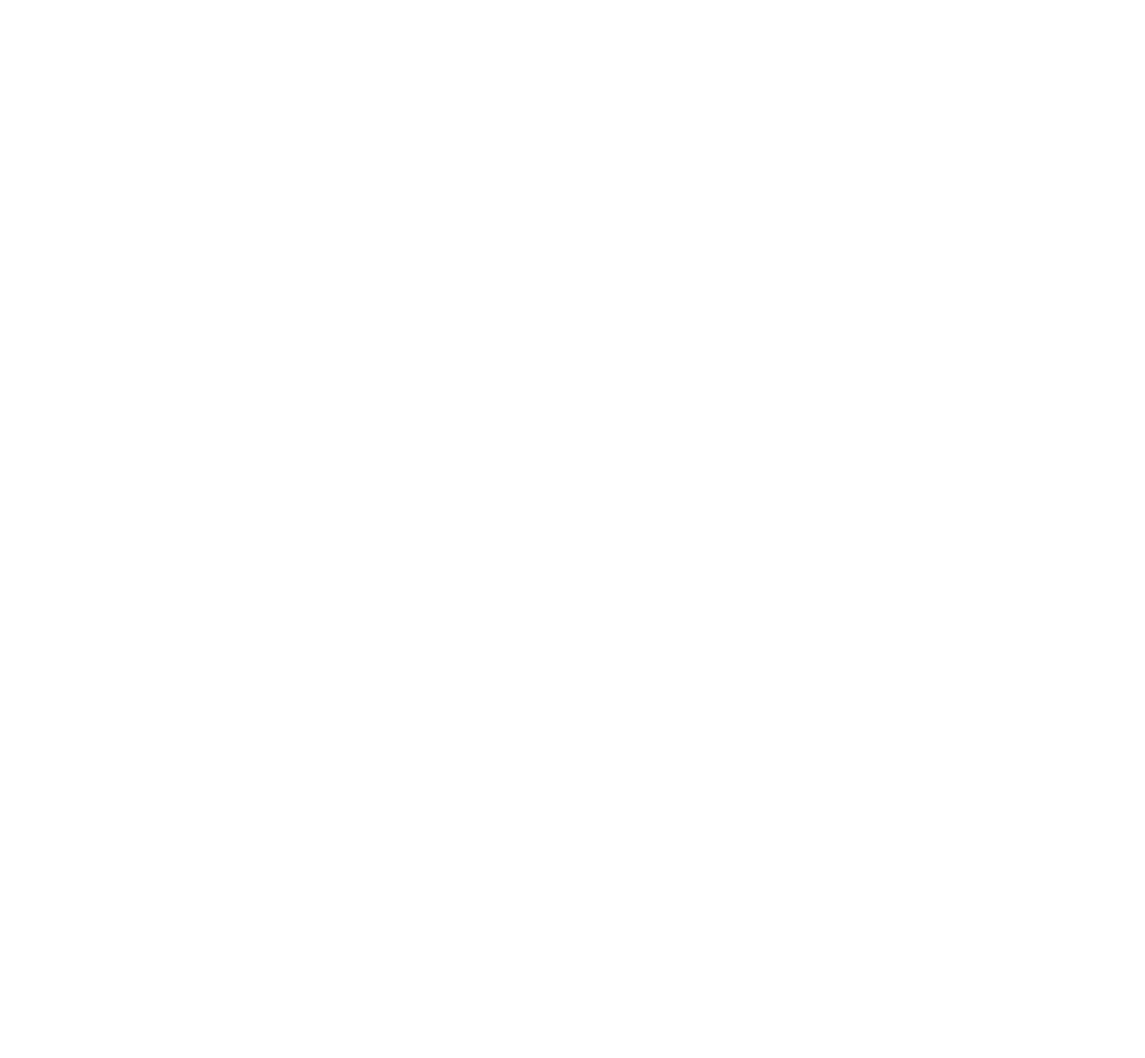
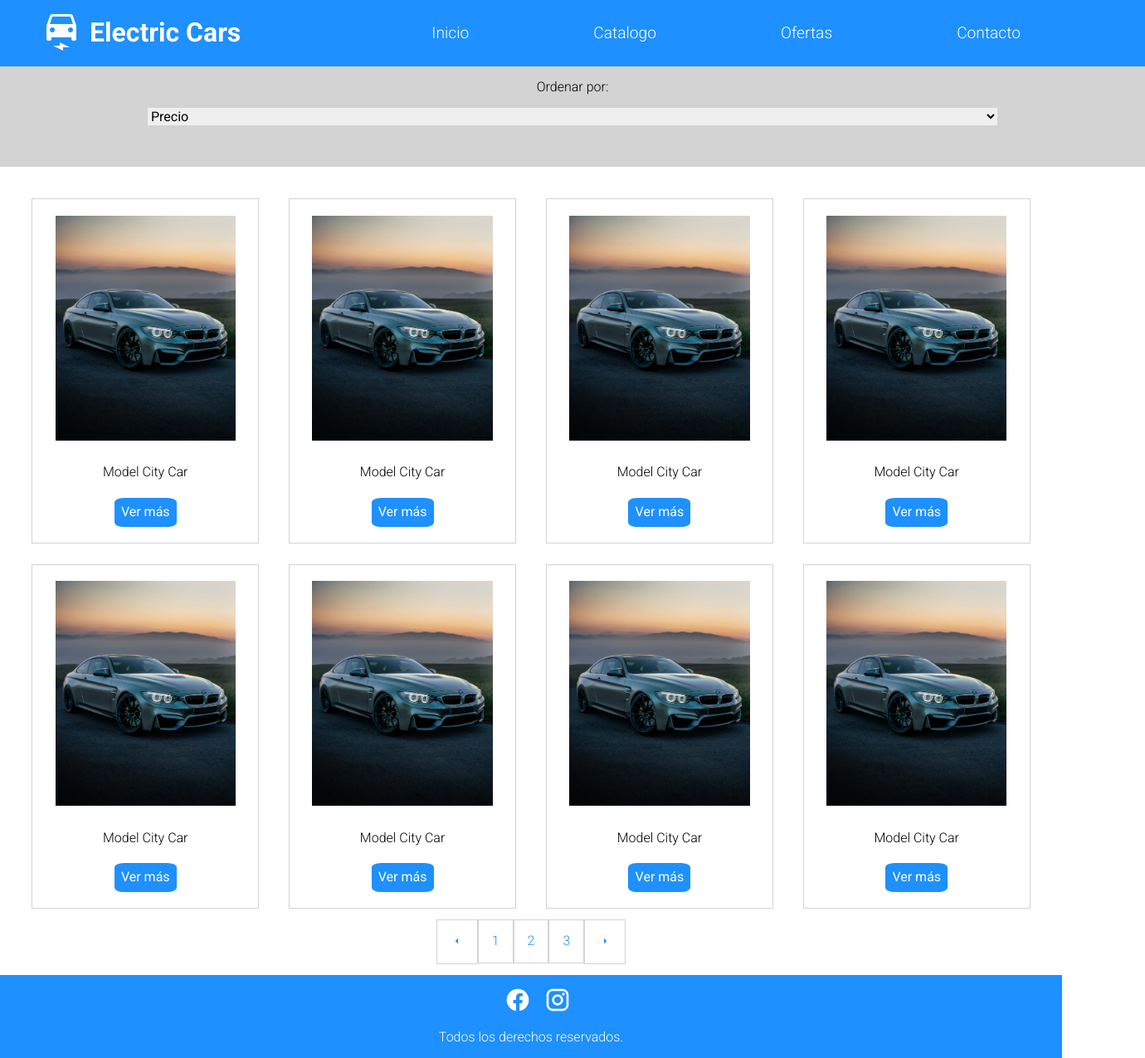
Before and after one commit to Jcidcab84/mediaqueries, a plain HTML site: page index.html in a window 1280 px wide. Shown: the whole page at 83% size, 1380 px wide, since content can reach past the window. Before the commit the page ends 800 px from the top, so only its background shows below. Drawn offline with Linux system fonts and the light colour scheme.

Commit message:
trabajando version movil

```diff
--- a/assets/css/estilos.css
+++ b/assets/css/estilos.css
@@ -0,0 +1,209 @@
+@import url('https://fonts.googleapis.com/css2?family=Roboto:wght@100;300;400;500;700;900&display=swap');
+
+
+body{
+    font-family: 'Roboto', sans-serif;
+    font-weight: 300;
+
+}
+
+
+/* header */
+.header{
+    width: 100%;
+    height:100%;
+    color: white;
+    background-color: dodgerblue;
+    grid-area: header;
+    display: flex;
+    flex-direction: row;
+    justify-content: space-between;
+    align-items: center;
+    padding:0 50px;
+}
+
+.logo{
+    display:flex;
+    flex-direction: row;
+    justify-content: center;
+    align-items: center;
+    gap:10px;
+
+}
+
+.logo span{
+    font-size: 3rem;
+}
+
+.logo h1{
+    font-size: 2rem;
+}
+
+.hamburguesa{
+    display:none;
+}
+
+.nav ul{
+    display: flex;
+    flex-direction: row;
+    gap: 50px;
+
+}
+
+.nav ul li{
+    list-style-type: none;
+    color: white;
+    padding-right: 100px;
+}
+
+.nav ul li a{
+    text-decoration: none;
+    color: white;
+    font-size: 1.2rem;
+
+}
+
+/*formulario*/
+.formulario{
+    display: flex;
+    flex-direction: column;
+    justify-content: center;
+    align-items: center;
+    width: 100%;
+    height: 100%;
+    background-color: lightgray;
+    grid-area: formulario;
+    padding:0 50px 50px;
+}
+.formulario select{
+    width:80%;
+    border: none;
+}
+
+/* Contenido */
+main{
+    grid-area: contenido;
+    width: 100%;
+    height: 100%;
+
+}
+.cajas{
+    display: grid;
+    grid-template-columns: 1fr 1fr 1fr 1fr;
+    gap:3%;
+    margin:3%;
+}
+
+main .item{
+    display:flex;
+    flex-direction: column;
+    align-items: center;
+    justify-content: center;
+    gap:5px;
+    border: 1px lightgray solid;
+    padding: 7% 0;
+}
+
+.item img{
+    width: 80%;
+    padding-bottom: 3%;
+}
+
+.item button{
+    background-color: dodgerblue;
+    color: white;
+    padding: 3%;
+    border: none;
+    border-radius: 15%;
+}
+
+.paginas{
+    display: flex;
+    flex-direction: row;
+    align-items: flex-start;
+    justify-content: center;
+    padding-bottom: 1%;
+}
+
+.pagina{
+    padding: 1rem;
+    font-size: 1rem;
+    border:1px lightgray solid ;
+}
+
+.paginas div a{
+    color: dodgerblue;
+    text-decoration: none;
+}
+
+/* footer */
+footer{
+    background-color: dodgerblue;
+    color: white;
+    display: flex;
+    flex-direction: column;
+    justify-content: center;
+    align-items: center;
+    padding-top:1% ;
+    grid-area: footer;
+    }
+
+.simbolos{
+    display: flex;
+    flex-direction: row;
+    gap: 25%;
+    font-size: 2rem;
+}
+
+
+/* responsive */
+
+@media (max-width: 576px){
+
+    .grid-container{
+        grid-template-areas:
+        "header"
+        "formulario"
+        "contenido"
+        "footer"
+        ;
+    }
+
+   /* header */
+
+    .logo{
+        padding: 5px;
+    }
+
+    .logo span{
+        font-size: 1rem;
+    }
+    .logo  h1{
+        font-size: 1rem;
+    }
+
+
+    .hamburguesa{
+        display: block;
+        padding-right: 20px;
+        font-size: 2rem;
+    }
+    .header nav{
+       display: none;
+
+    }
+
+
+    /* formulario */
+
+
+
+
+
+
+    .cajas{
+        display: grid;
+        grid-template-columns: 1fr;
+        grid-template-rows: 1fr;
+    }
+}
--- a/index.html
+++ b/index.html
@@ -1,13 +1,112 @@
 <!DOCTYPE html>
 <html lang="en">
+
 <head>
     <meta charset="UTF-8">
     <meta name="viewport" content="width=device-width, initial-scale=1.0">
-    <link rel="stylesheet" href="/assets/css/normalize.css">
-    <link rel="stylesheet" href="/assets/css/estilos.css">
+    <link rel="stylesheet" href="https://cdn.jsdelivr.net/npm/@mdi/font@7.2.96/css/materialdesignicons.min.css">
+    <link rel="stylesheet" href="./assets/css/normalize.css">
+    <link rel="stylesheet" href="./assets/css/estilos.css">
     <title>Document</title>
 </head>
+
 <body>
 
+    <div class="grid-container">
+        <header class="header">
+            <div class="logo">
+                <span class="mdi mdi-car-electric"></span>
+                <h1>Electric Cars</h1>
+            </div>
+            <div class="menu">
+            <div class="hamburguesa">
+                <span class="mdi mdi-menu"></span>
+            </div>
+            <nav class="nav">
+                <ul>
+                    <li><a href="">Inicio</a></li>
+                    <li><a href="">Catalogo</a></li>
+                    <li><a href="">Ofertas</a></li>
+                    <li><a href="">Contacto</a></li>
+                </ul>
+            </nav>
+        </div>
+        </header>
+
+        <!-- formulario -->
+        <section class="formulario">
+            <p>Ordenar por:</p>
+            <select>
+                <option value="precio">Precio</option>
+                <option value="fecha">Fecha</option>
+            </select>
+        </section>
+        <!-- contenido -->
+        <main>
+            <div class="cajas">
+                <div class="item">
+                    <img src="./assets/img/auto.jpg" alt="">
+                    <p>Model City Car</p>
+                    <button>Ver más</button>
+                </div>
+                <div class="item">
+                    <img src="./assets/img/auto.jpg" alt="">
+                    <p>Model City Car</p>
+                    <button>Ver más</button>
+                </div>
+                <div class="item">
+                    <img src="./assets/img/auto.jpg" alt="">
+                    <p>Model City Car</p>
+                    <button>Ver más</button>
+                </div>
+                <div class="item">
+                    <img src="./assets/img/auto.jpg" alt="">
+                    <p>Model City Car</p>
+                    <button>Ver más</button>
+                </div>
+                <div class="item">
+                    <img src="./assets/img/auto.jpg" alt="">
+                    <p>Model City Car</p>
+                    <button>Ver más</button>
+                </div>
+                <div class="item">
+                    <img src="./assets/img/auto.jpg" alt="">
+                    <p>Model City Car</p>
+                    <button>Ver más</button>
+                </div>
+                <div class="item">
+                    <img src="./assets/img/auto.jpg" alt="">
+                    <p>Model City Car</p>
+                    <button>Ver más</button>
+                </div>
+                <div class="item">
+                    <img src="./assets/img/auto.jpg" alt="">
+                    <p>Model City Car</p>
+                    <button>Ver más</button>
+                </div>
+            </div>
+            <div class="paginas">
+                <div class="pagina"><a href=""><span class="mdi mdi-menu-left"></span></a></div>
+                <div class="pagina"><a href="">1</a></div>
+                <div class="pagina"><a href="">2</a></div>
+                <div class="pagina"><a href="">3</a></div>
+                <div class="pagina"><a href=""><span class="mdi mdi-menu-right"></span></a></div>
+            </div>
+        </main>
+
+        <!-- footer -->
+        <footer>
+            <div class="simbolos">
+                <span class="mdi mdi-facebook"></span>
+                <span class="mdi mdi-instagram"></span>
+            </div>
+            <p>Todos los derechos reservados.</p>
+        </footer>
+
+
+
+
+    </div>
 </body>
+
 </html>
```
